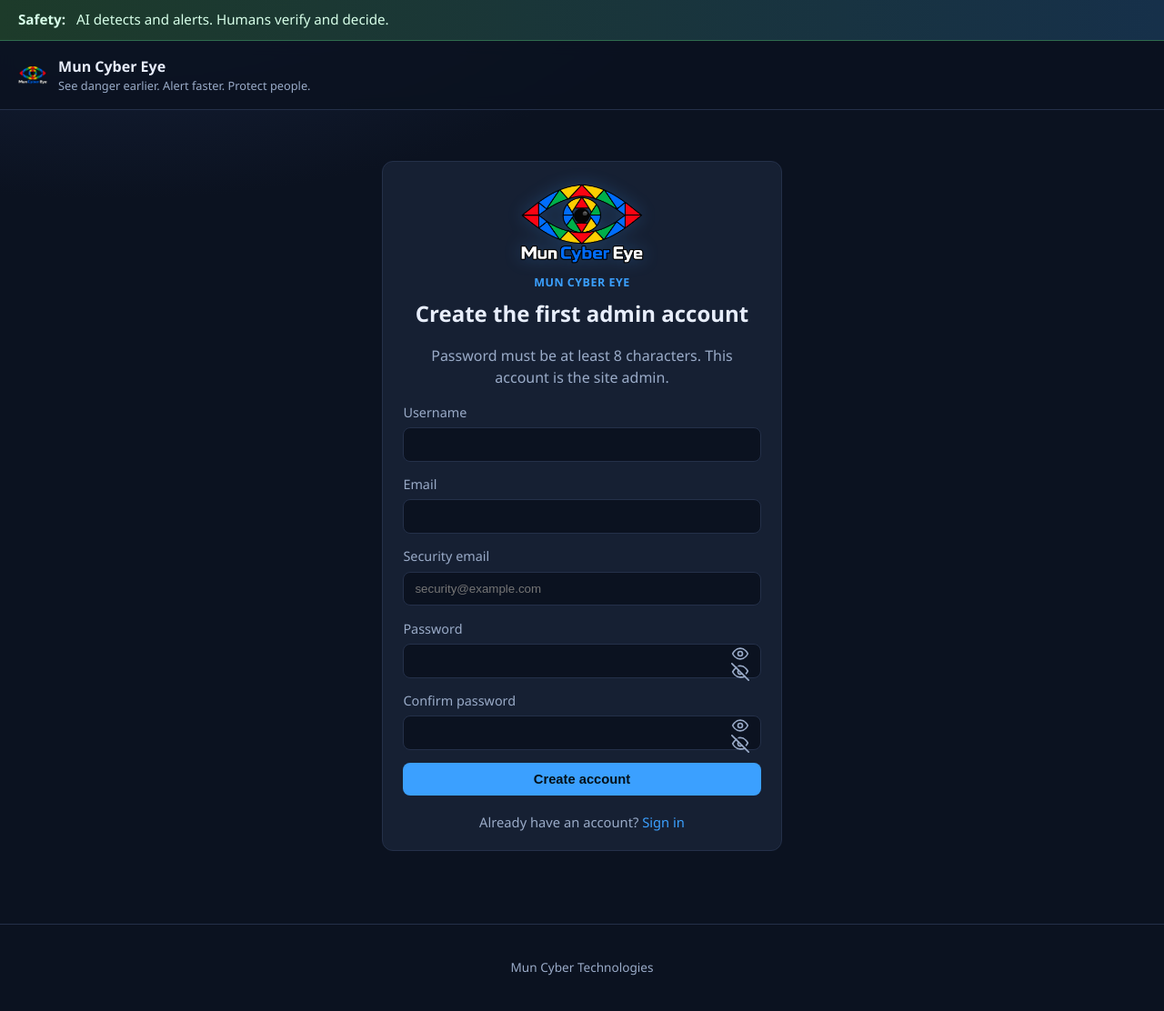
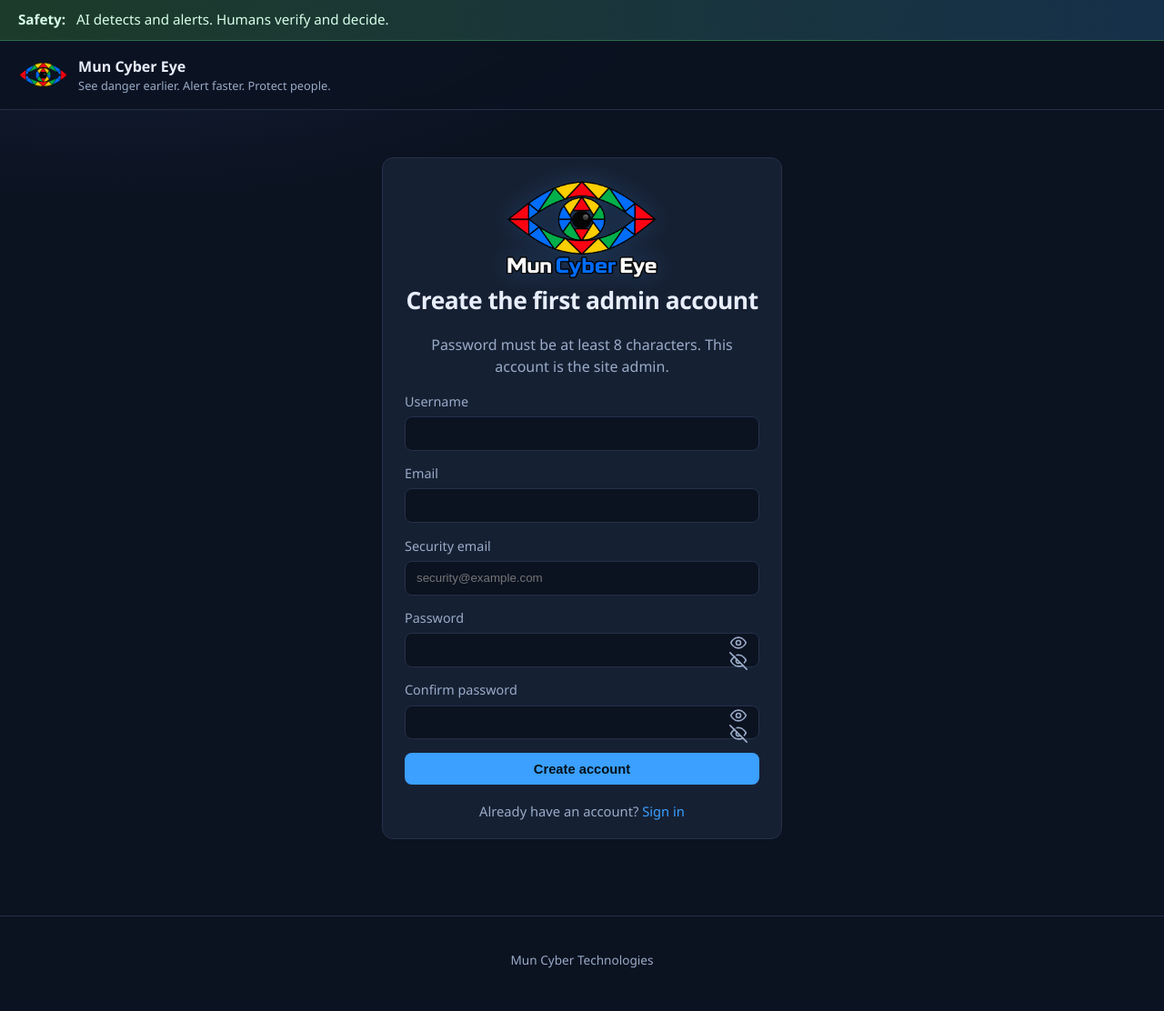
Before and after one commit to ataallan/mun-cyber-eye, a Flask app: page /register in a window 1280 px wide. Shown: the whole page at 91% size. After the commit the page ends 1065 px from the top, so only its background shows below. Run offline with Flask 3, Linux system fonts and the light colour scheme; data comes from the database, SQL or seed files in the repository; some libraries are stand-ins or nearby versions.

Commit message:
Remove the repeated product name on auth cards.
The wordmark logo already says Mun Cyber Eye, so sign-in and the other auth pages no longer print a second line under it. The header uses an eye-only mark beside the name and tagline.

Co-authored-by: ALLAN <ataallan@users.noreply.github.com>

```diff
--- a/app/static/css/console.css
+++ b/app/static/css/console.css
@@ -50,12 +50,12 @@ body {
   z-index: 10;
 }
 .brand {
-  display: flex; gap: 0.75rem; align-items: center;
+  display: flex; gap: 0.7rem; align-items: center;
   color: inherit; text-decoration: none;
 }
 .brand-logo {
-  height: 21px; width: auto; max-width: 44px;
-  display: block; object-fit: contain;
+  height: 28px; width: auto; max-width: 58px;
+  display: block; object-fit: contain; flex: none;
 }
 .brand-mark {
   width: 42px; height: 42px; border-radius: 10px;
@@ -80,33 +80,31 @@ body {
   padding: 1.25rem 1.4rem;
 }
 .login-card,
-.auth-card { max-width: 440px; margin: 2rem auto; text-align: center; }
-.auth-brand { margin-bottom: 0.35rem; }
+.auth-card { max-width: 440px; margin: 1.75rem auto 2.25rem; text-align: center; }
+.auth-card { padding: 1.35rem 1.5rem 1.2rem; }
+.auth-brand { margin: 0; }
 .auth-logo {
   display: block;
-  width: min(140px, 39%);
+  width: min(172px, 48%);
   height: auto;
-  margin: 0.15rem auto 0.65rem;
-  filter: drop-shadow(0 0 9px rgba(59, 160, 255, 0.22));
+  margin: 0.05rem auto 0.15rem;
+  filter: drop-shadow(0 0 12px rgba(59, 160, 255, 0.2));
+}
+.auth-card h1 {
+  margin: 0 0 0.35rem;
+  font-size: 1.65rem;
+  font-weight: 600;
+  letter-spacing: -0.02em;
 }
 @media (max-width: 640px) {
   .auth-logo {
-    width: min(100px, 32%);
-    margin-bottom: 0.4rem;
+    width: min(140px, 44%);
+    margin-bottom: 0.1rem;
   }
-  .auth-card { margin: 1rem auto; padding: 1rem 1.1rem; }
+  .auth-card { margin: 1rem auto; padding: 1.15rem 1.1rem 1rem; }
   .auth-card h1 { font-size: 1.45rem; }
 }
-.auth-product {
-  margin: 0;
-  font-weight: 700;
-  letter-spacing: 0.04em;
-  text-transform: uppercase;
-  font-size: 0.78rem;
-  color: var(--accent);
-}
-.auth-card h1 { margin: 0.35rem 0 0.4rem; }
-.auth-card .form { text-align: left; }
+.auth-card .form { text-align: left; margin-top: 0.85rem; }
 .auth-links {
   display: grid;
   gap: 0.45rem;
--- /dev/null
+++ b/app/templates/_auth_brand.html
@@ -0,0 +1,3 @@
+<div class="auth-brand">
+  <img class="auth-logo" src="{{ url_for('static', filename='img/mun-cyber-eye-logo.png') }}" alt="Mun Cyber Eye">
+</div>
--- a/app/templates/base.html
+++ b/app/templates/base.html
@@ -15,7 +15,7 @@
 
   <header class="topbar">
     <a class="brand" href="{{ url_for('main.dashboard') if session.get('user') else url_for('main.login') }}">
-      <img class="brand-logo" src="{{ url_for('static', filename='img/mun-cyber-eye-logo.png') }}" alt="Mun Cyber Eye">
+      <img class="brand-logo" src="{{ url_for('static', filename='img/mun-cyber-eye-mark.png') }}" alt="">
       <div>
         <div class="brand-name">{{ product_name }}</div>
         <div class="brand-tag">{{ tagline }}</div>
--- a/app/templates/forgot_password.html
+++ b/app/templates/forgot_password.html
@@ -2,10 +2,7 @@
 {% block title %}Forgot password · {{ product_name }}{% endblock %}
 {% block content %}
 <section class="card auth-card">
-  <div class="auth-brand">
-    <img class="auth-logo" src="{{ url_for('static', filename='img/mun-cyber-eye-logo.png') }}" alt="Mun Cyber Eye logo">
-    <p class="auth-product">{{ product_name }}</p>
-  </div>
+  {% include "_auth_brand.html" %}
   <h1>Forgot password</h1>
   <p class="muted">Enter your username or email. If an account matches, we send a reset link. We do not confirm whether an account exists.</p>
   <form method="post" class="form">
--- a/app/templates/login.html
+++ b/app/templates/login.html
@@ -3,10 +3,7 @@
 {% block title %}Sign in · {{ product_name }}{% endblock %}
 {% block content %}
 <section class="card auth-card">
-  <div class="auth-brand">
-    <img class="auth-logo" src="{{ url_for('static', filename='img/mun-cyber-eye-logo.png') }}" alt="Mun Cyber Eye logo">
-    <p class="auth-product">{{ product_name }}</p>
-  </div>
+  {% include "_auth_brand.html" %}
   <h1>Operator sign-in</h1>
   {% if needs_setup %}
   <p class="muted">No accounts yet. <a href="{{ url_for('main.register') }}">Create the first admin account</a>. No default password is included.</p>
--- a/app/templates/login_code.html
+++ b/app/templates/login_code.html
@@ -2,10 +2,7 @@
 {% block title %}Sign-in code · {{ product_name }}{% endblock %}
 {% block content %}
 <section class="card auth-card">
-  <div class="auth-brand">
-    <img class="auth-logo" src="{{ url_for('static', filename='img/mun-cyber-eye-logo.png') }}" alt="Mun Cyber Eye logo">
-    <p class="auth-product">{{ product_name }}</p>
-  </div>
+  {% include "_auth_brand.html" %}
   <h1>Enter sign-in code</h1>
   <p class="muted">Sent to {% if login_email %}<span class="mono">{{ login_email }}</span>{% else %}the login email on this account{% endif %}. Expires in {{ minutes }} minutes.</p>
   <form id="login-code-form" method="post" action="{{ url_for('main.login_code') }}" class="form" autocomplete="off">
--- a/app/templates/register.html
+++ b/app/templates/register.html
@@ -3,10 +3,7 @@
 {% block title %}Create account · {{ product_name }}{% endblock %}
 {% block content %}
 <section class="card auth-card">
-  <div class="auth-brand">
-    <img class="auth-logo" src="{{ url_for('static', filename='img/mun-cyber-eye-logo.png') }}" alt="Mun Cyber Eye logo">
-    <p class="auth-product">{{ product_name }}</p>
-  </div>
+  {% include "_auth_brand.html" %}
   {% if needs_setup %}
   <h1>Create the first admin account</h1>
   <p class="muted">Password must be at least 8 characters. This account is the site admin.</p>
--- a/app/templates/reset_password.html
+++ b/app/templates/reset_password.html
@@ -3,10 +3,7 @@
 {% block title %}Reset password · {{ product_name }}{% endblock %}
 {% block content %}
 <section class="card auth-card">
-  <div class="auth-brand">
-    <img class="auth-logo" src="{{ url_for('static', filename='img/mun-cyber-eye-logo.png') }}" alt="Mun Cyber Eye logo">
-    <p class="auth-product">{{ product_name }}</p>
-  </div>
+  {% include "_auth_brand.html" %}
   <h1>Reset password</h1>
   <p class="muted">Choose a new password for <strong>{{ username }}</strong>. You will sign in again after this change.</p>
   <form method="post" class="form">
--- a/scripts/build_standalone_zip.py
+++ b/scripts/build_standalone_zip.py
@@ -42,6 +42,7 @@ REQUIRED_ZIP_PATHS = (
     "scripts/build_icon.py",
     "app/static/img/mun-cyber-eye.ico",
     "app/static/img/mun-cyber-eye-logo.png",
+    "app/static/img/mun-cyber-eye-mark.png",
     "requirements.txt",
     "run.py",
     ".env.example",
```
Also changed, not shown: scripts/build_icon.py (+43 -4 lines), tests/test_auth.py (+28 -0 lines), app/static/img/mun-cyber-eye-mark.png (added).
